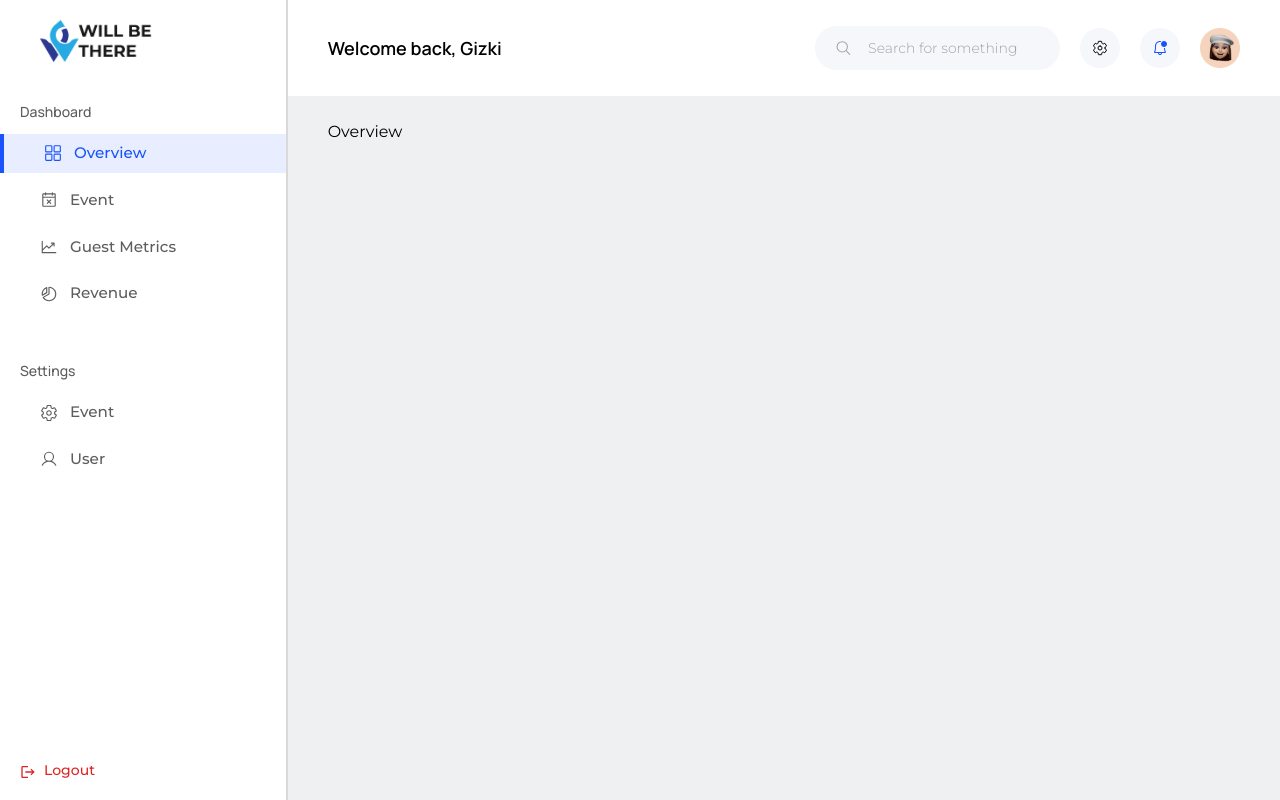
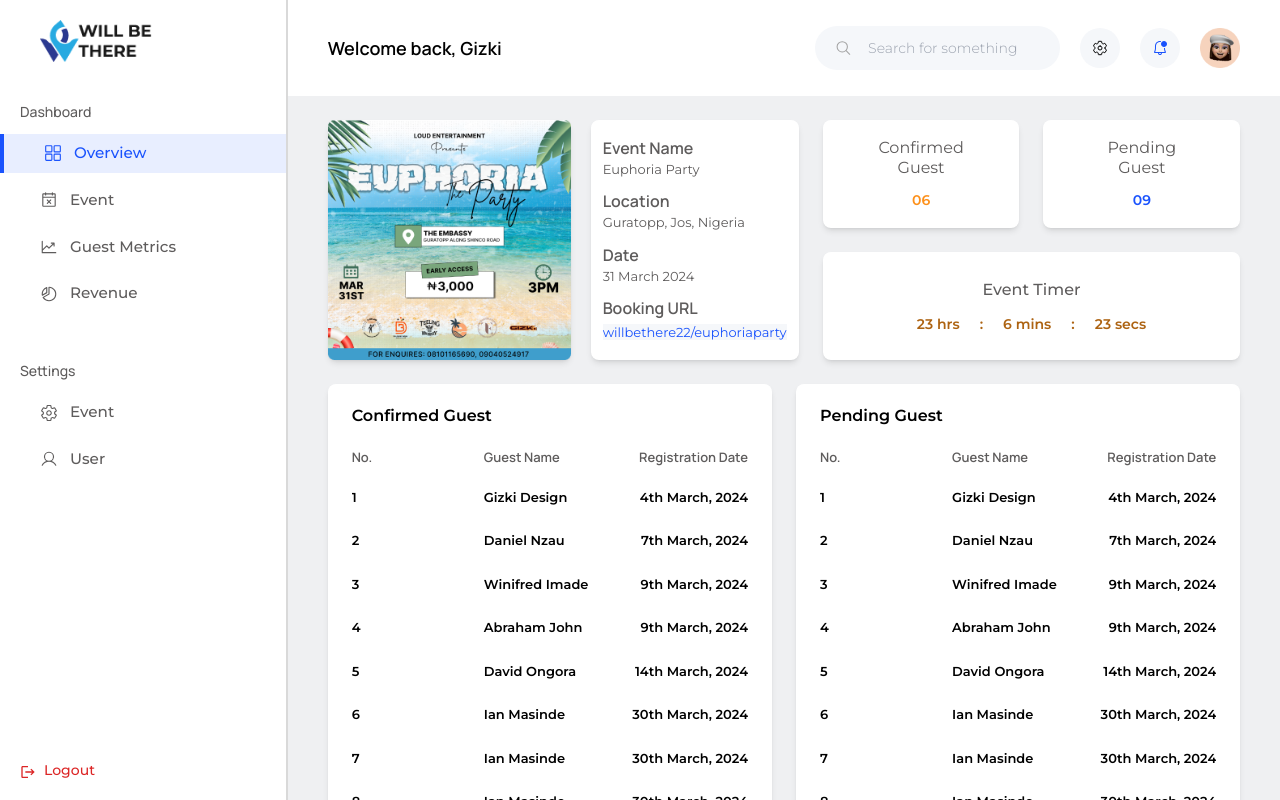
Before and after one commit to WILL-BE-THERE/WILL-BE-THERE, a React (Vite) app in the folder Frontend-React/: page /dashboard in a window 1280 px wide. Built offline with nearby package versions, Linux system fonts and the light colour scheme.

Commit message:
done with the overview page, and added the logout functionality

```diff
--- a/Frontend-React/src/index.css
+++ b/Frontend-React/src/index.css
@@ -1,6 +1,18 @@
 @tailwind base;
 @tailwind components;
 @tailwind utilities;
+
+@layer utilities {
+  /* Hide scrollbar for Chrome, Safari and Opera */
+  .no-scrollbar::-webkit-scrollbar {
+    display: none;
+  }
+  /* Hide scrollbar for IE, Edge and Firefox */
+  .no-scrollbar {
+    -ms-overflow-style: none; /* IE and Edge */
+    scrollbar-width: none; /* Firefox */
+  }
+}
 
 * {
   scroll-behavior: smooth;
--- a/Frontend-React/src/pages/dashboard/Dashboard.tsx
+++ b/Frontend-React/src/pages/dashboard/Dashboard.tsx
@@ -7,9 +7,9 @@ const Dashboard = () => {
     <div className="w-full h-screen flex">
       <SideNav />
 
-      <section className="w-full ml-72">
+      <section className="w-full ml-72 overflow-x-hidden overflow-y-scroll no-scrollbar">
         <TopNav />
-        <aside className="w-[calc(100vw-18rem)] mt-24">
+        <aside className="w-[calc(100vw-18rem)] pt-24 pb-12">
           <div className="w-[92%] mx-auto pt-6">
             <Outlet />
           </div>
--- /dev/null
+++ b/Frontend-React/src/pages/dashboard/LogoutModal.tsx
@@ -0,0 +1,43 @@
+import { useProjectContext } from './../../context/project-context'
+import logoutIcon from '../../assets/Frame 1171275239.png'
+
+type LogoutModalProps = {
+  setLogOut: React.Dispatch<React.SetStateAction<boolean>>
+}
+
+const LogoutModal = ({ setLogOut }: LogoutModalProps) => {
+  const { setIsLoggedIn } = useProjectContext()
+
+  return (
+    <section className="fixed z-50 bg-[#d2cdcdaf] h-screen w-screen flex justify-center items-center">
+      <div className="h-fit w-96 flex flex-col items-center justify-center bg-white rounded-lg pb-10 pt-4">
+        <div>
+          <img src={logoutIcon} alt="Logout icon" />
+        </div>
+        <p className="text-base font-medium mb-6">
+          Are you sure you want to logout?
+        </p>
+        <div className="flex gap-4">
+          <button
+            type="button"
+            onClick={() => {
+              setIsLoggedIn(false)
+              setLogOut(false)
+            }}
+            className="bg-red-700 text-white rounded-md px-5 py-2"
+          >
+            Logout
+          </button>
+          <button
+            type="button"
+            onClick={() => setLogOut(false)}
+            className="bg-neutral-700 text-white px-5 py-2 rounded-md"
+          >
+            Cancel
+          </button>
+        </div>
+      </div>
+    </section>
+  )
+}
+export default LogoutModal
--- a/Frontend-React/src/pages/dashboard/Overview.tsx
+++ b/Frontend-React/src/pages/dashboard/Overview.tsx
@@ -1,4 +1,106 @@
+import { guests } from './../../../src/utils/local-data'
+import eventImg from '../../assets/Frame 1171275043.png'
+
 const Overview = () => {
-  return <div>Overview</div>
+  return (
+    <section className="flex flex-col gap-6">
+      <article className="w-full h-60 flex gap-6">
+        <div className="w-[53%] h-full flex gap-5">
+          <section className="w-[54%] h-full shadow-md rounded-lg">
+            <img src={eventImg} alt="Event Image" className="w-full h-full" />
+          </section>
+          <section className="w-[46%] flex flex-col justify-between py-4 px-3 text-neutral-200 bg-white rounded-lg shadow-md">
+            <div className="">
+              <h1 className="font-semibold">Event Name</h1>
+              <p className="text-[13px]">Euphoria Party</p>
+            </div>
+            <div className="">
+              <h1 className="font-semibold">Location</h1>
+              <p className="text-[13px]">Guratopp, Jos, Nigeria</p>
+            </div>
+            <div className="">
+              <h1 className="font-semibold">Date</h1>
+              <p className="text-[13px]">31 March 2024</p>
+            </div>
+            <div className="">
+              <h1 className="font-semibold">Booking URL</h1>
+              <a
+                href="#eventlink"
+                className="text-[13px] text-primary-100 bg-[#F5F7FA]"
+              >
+                willbethere22/euphoriaparty
+              </a>
+            </div>
+          </section>
+        </div>
+
+        <div className="w-[47%] flex flex-col gap-6 text-neutral-200 text-sm">
+          <aside className="flex gap-6 justify-between h-1/2 text-center">
+            <div className="bg-white rounded-lg w-full shadow-md flex flex-col items-center justify-center gap-3">
+              <p className="text-base leading-5">
+                Confirmed <br /> Guest
+              </p>
+              <p className="text-[#FD901A] font-semibold">06</p>
+            </div>
+            <div className="bg-white rounded-lg w-full shadow-md flex flex-col items-center justify-center gap-3">
+              <p className="text-base leading-5">
+                Pending <br /> Guest
+              </p>
+              <p className="text-primary-100 font-semibold">09</p>
+            </div>
+          </aside>
+
+          <aside className="h-1/2 rounded-lg bg-white shadow-md flex flex-col items-center justify-center gap-3 font-medium">
+            <p className="text-base">Event Timer</p>
+            <p className="text-sm text-[#AD6312] font-semibold flex gap-5">
+              23 hrs <span>:</span> 6 mins <span>:</span> 23 secs
+            </p>
+          </aside>
+        </div>
+      </article>
+
+      <aside className="grid grid-cols-2 gap-6">
+        <section className="bg-white rounded-lg py-5 px-6 flex flex-col shadow-md">
+          <p className="font-semibold mb-5">Confirmed Guest</p>
+          <div className="grid grid-cols-3 items-center text-[13px] text-neutral-200 font-semibold mb-5">
+            <h1>No.</h1>
+            <h1>Guest Name</h1>
+            <h1 className="text-end">Registration Date</h1>
+          </div>
+          <ul className="text-[13px] font-semibold font-serrat flex flex-col gap-6 overflow-y-scroll no-scrollbar max-h-[20rem]">
+            {guests.map((guestInfo, i) => {
+              return (
+                <li key={i} className="grid grid-cols-3">
+                  <p>{i + 1}</p>
+                  <p>{guestInfo.guestName}</p>
+                  <p className="text-end">{guestInfo.regDate}</p>
+                </li>
+              )
+            })}
+          </ul>
+        </section>
+
+        <section className="bg-white rounded-lg py-5 px-6 flex flex-col shadow-md">
+          <p className="font-semibold mb-5">Pending Guest</p>
+          <div className="grid grid-cols-3 items-center text-[13px] text-neutral-200 font-semibold mb-5">
+            <h1>No.</h1>
+            <h1>Guest Name</h1>
+            <h1 className="text-end">Registration Date</h1>
+          </div>
+          <ul className="text-[13px] font-semibold font-serrat flex flex-col gap-6 overflow-y-scroll no-scrollbar max-h-[20rem]">
+            {guests.map((guestInfo, i) => {
+              return (
+                <li key={i} className="grid grid-cols-3">
+                  <p>{i + 1}</p>
+                  <p>{guestInfo.guestName}</p>
+                  <p className="text-end">{guestInfo.regDate}</p>
+                </li>
+              )
+            })}
+          </ul>
+        </section>
+      </aside>
+    </section>
+  )
 }
 export default Overview
--- a/Frontend-React/src/pages/dashboard/SideNav.tsx
+++ b/Frontend-React/src/pages/dashboard/SideNav.tsx
@@ -8,6 +8,8 @@ import {
 } from 'react-icons/pi'
 import { NavLink } from 'react-router-dom'
 import { MdLogout } from 'react-icons/md'
+import { useState } from 'react'
+import LogoutModal from './../../pages/dashboard/LogoutModal'
 
 const sideNavData = [
   { icon: <IoGridOutline />, text: 'Overview', link: '/dashboard' },
@@ -30,7 +32,11 @@ const sideNavData2 = [
 ] as const
 
 const SideNav = () => {
+  const [logOut, setLogOut] = useState(false)
+
   return (
+    <>
+      {logOut && <LogoutModal setLogOut={setLogOut} />}
       <div className="fixed w-72 h-[inherit] bg-white border-r-2 border-black/15 flex flex-col ">
         <aside className="w-28 ml-10 mb-10 mt-5">
           <img
@@ -40,7 +46,9 @@ const SideNav = () => {
           />
         </aside>
         <section className="w-full">
-        <h1 className="text-sm text-neutral-200 font-medium ml-5">Dashboard</h1>
+          <h1 className="text-sm text-neutral-200 font-medium ml-5">
+            Dashboard
+          </h1>
           <ul className="dashboard flex flex-col justify-center items-center gap-2 text-[0.95rem] font-medium mt-3">
             {sideNavData.map((item, i) => (
               <li
@@ -91,9 +99,16 @@ const SideNav = () => {
           className="h-full w-fit pb-5 flex items-end gap-2 text-red-600 font-medium text-sm pl-5 group"
         >
           <MdLogout className="text-base" />
-        <p className=" group-hover:translate-x-2 transition-all">Logout</p>
+          <button
+            type="button"
+            onClick={() => setLogOut(true)}
+            className=" group-hover:translate-x-2 transition-all"
+          >
+            Logout
+          </button>
         </button>
       </div>
+    </>
   )
 }
 export default SideNav
--- a/Frontend-React/src/utils/local-data.ts
+++ b/Frontend-React/src/utils/local-data.ts
@@ -199,3 +199,46 @@ export const eventPageData = [
     dressCode: 'Casual',
   },
 ] as const
+
+export const guests = [
+  {
+    guestName: 'Gizki Design',
+    regDate: '4th March, 2024',
+  },
+  {
+    guestName: 'Daniel Nzau',
+    regDate: '7th March, 2024',
+  },
+  {
+    guestName: 'Winifred Imade',
+    regDate: '9th March, 2024',
+  },
+  {
+    guestName: 'Abraham John',
+    regDate: '9th March, 2024',
+  },
+  {
+    guestName: 'David Ongora',
+    regDate: '14th March, 2024',
+  },
+  {
+    guestName: 'Ian Masinde',
+    regDate: '30th March, 2024',
+  },
+  {
+    guestName: 'Ian Masinde',
+    regDate: '30th March, 2024',
+  },
+  {
+    guestName: 'Ian Masinde',
+    regDate: '30th March, 2024',
+  },
+  {
+    guestName: 'Ian Masinde',
+    regDate: '30th March, 2024',
+  },
+  {
+    guestName: 'Ian Masinde',
+    regDate: '30th March, 2024',
+  },
+] as const
```
Also changed, not shown: Frontend-React/src/assets/Frame 1171275239.png (added). Lines whose indentation alone changed are shown as unchanged.
